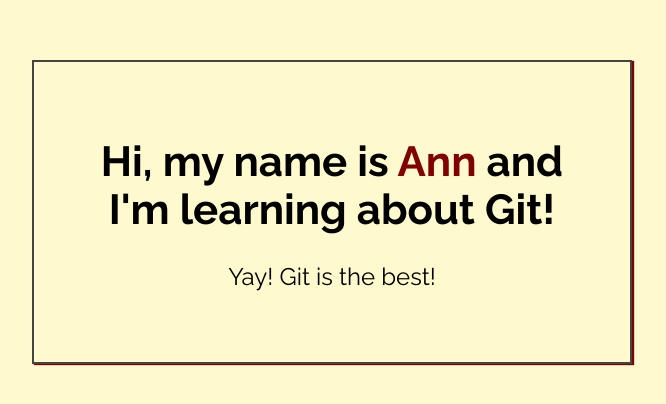
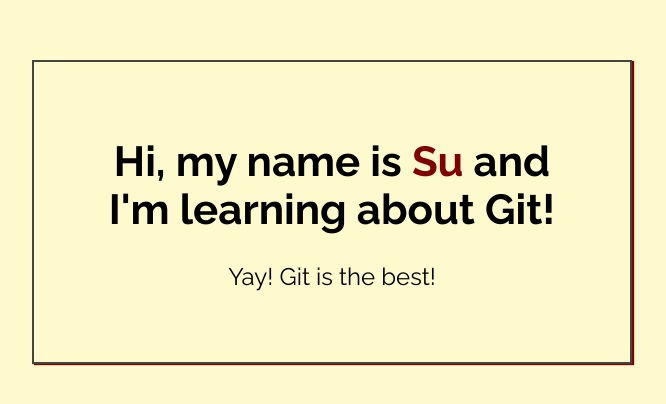
Before and after one commit to storiesfromsu/my-first-repo, a plain HTML site: page index.html in a window 1280 px wide. Shown: the part 188-592 px from the top of the page, without its empty margins (308-974 px from the left). Drawn offline with Linux system fonts and the light colour scheme.

Commit message:
Changed name to index.html

```diff
--- a/index.html
+++ b/index.html
@@ -14,7 +14,7 @@
 <body>
 
     <div class="greeting">
-        <h1>Hi, my name is <span class="highlight">Ann</span> and I'm learning about Git! </h1>
+        <h1>Hi, my name is <span class="highlight">Su</span> and I'm learning about Git! </h1>
 
         <p>Yay! Git is the best!</p>
     </div>
```
